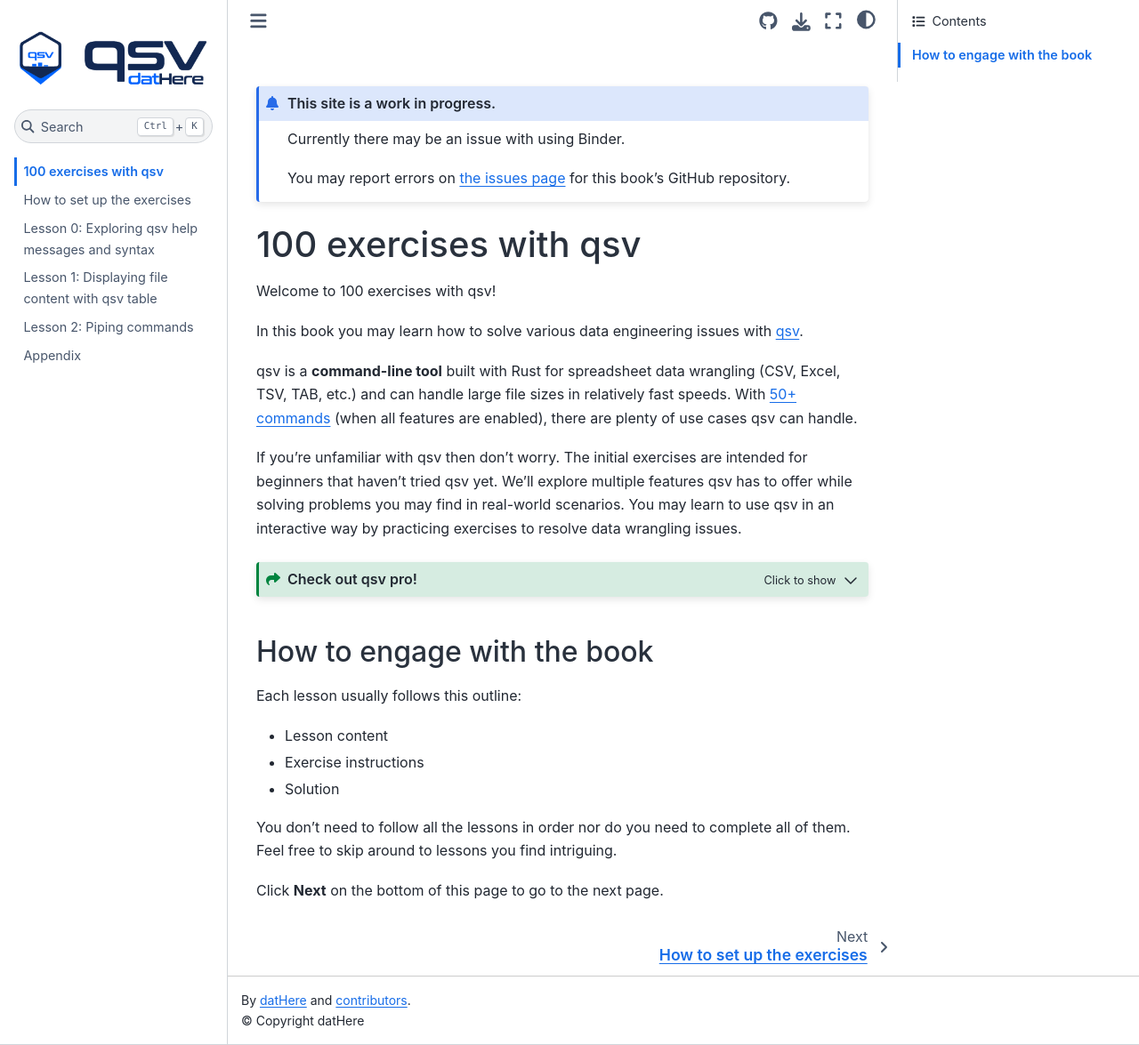
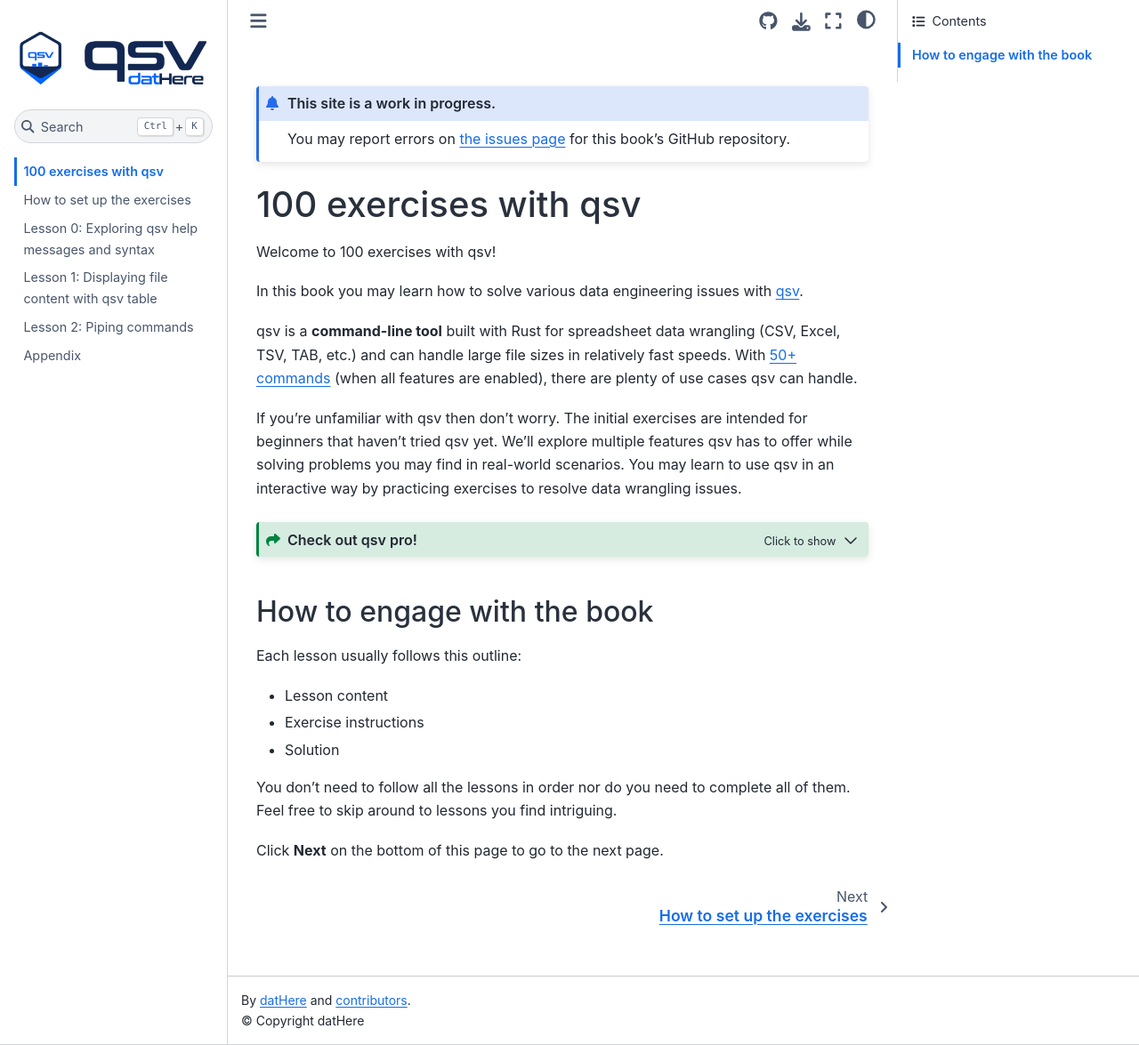
Before and after one commit to dathere/100.dathere.com, a Jupyter Book: the page built from index.md, in a window 1280 px wide and 1175 px high. Shown: the whole window at 89% size. Built offline with Jupyter Book 1.0.4 settings and Sphinx 7.4.7 and the Sphinx Book theme 1.1.4, drawn with Linux system fonts in a browser that asks for light colours.

Commit message:
chore: remove notice about Binder issue

````diff
--- a/index.md
+++ b/index.md
@@ -1,7 +1,5 @@
 ```{admonition} This site is a work in progress.
 :tags: important
-Currently there may be an issue with using Binder.
-
 You may report errors on [the issues page](https://github.com/dathere/100.dathere.com/issues) for this book's GitHub repository.
 ```
 
````
